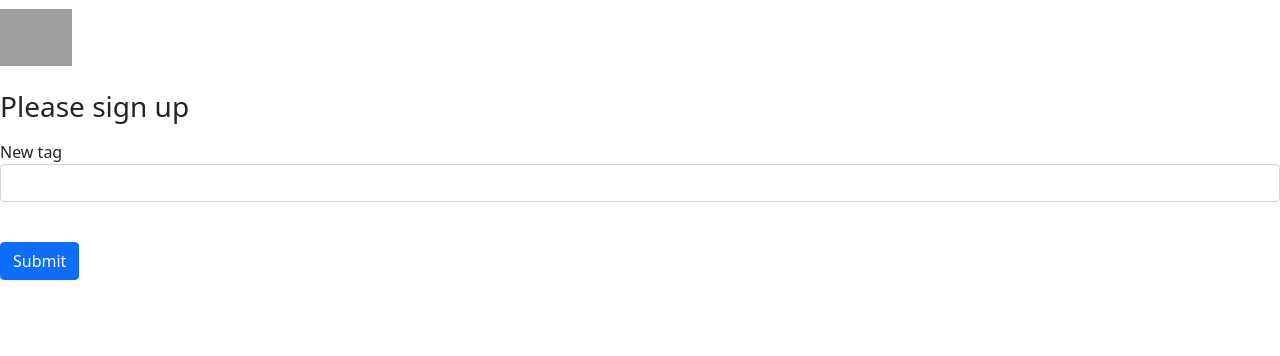
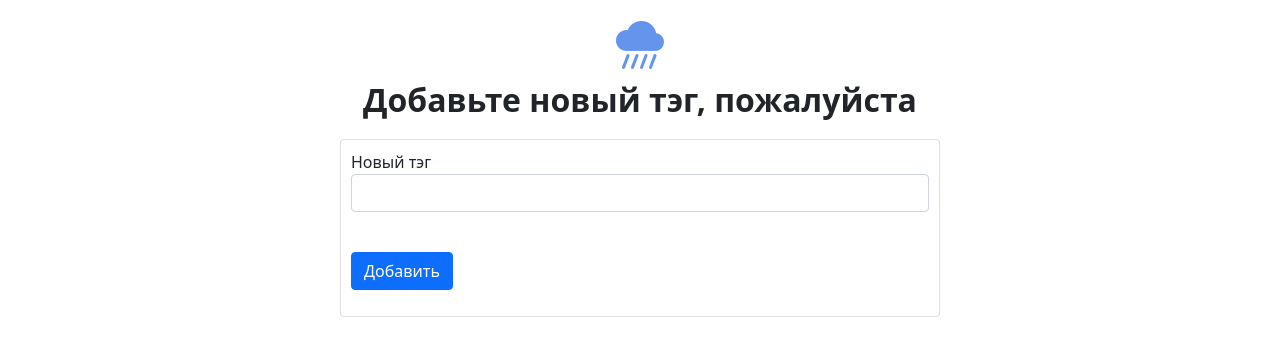
Before and after one commit to KonstantaBit/CloneTube, a Flask app: template AdminService/templates/addtag.html in a window 1280 px wide. Shown: the part 56-412 px from the top of the page. Run offline with Flask 2, Linux system fonts and the light colour scheme; the template is opened without the code that fills it: values that come from a table or form of the project are taken from there, others are empty; grey boxes are pictures that could not be loaded.

Commit message:
added addtag form

```diff
--- a/AdminService/forms.py
+++ b/AdminService/forms.py
@@ -4,5 +4,5 @@ from wtforms.validators import DataRequired
 
 
 class AddTagForm(FlaskForm):
-    content = StringField('New tag', validators=[DataRequired()])
-    submit = SubmitField('Submit')
+    content = StringField('Новый тэг', validators=[DataRequired()])
+    submit = SubmitField('Добавить')
--- a/AdminService/templates/addtag.html
+++ b/AdminService/templates/addtag.html
@@ -1,11 +1,15 @@
 {% extends "base.html" %}
 
 {% block content %}
-        <img class="mb-4" src="/docs/5.1/assets/brand/bootstrap-logo.svg" alt="" width="72" height="57">
-        <h1 class="h3 mb-3 fw-normal">Please sign up</h1>
-        <form action="" method="post" enctype="multipart/form-data">
-            {{ form.hidden_tag() }}
-            <p>
+<div class="addtag" style="text-align:center;">
+    <i class="bi-cloud-rain-heavy-fill" style="font-size: 3rem; color: cornflowerblue;"></i>
+</div>
+<h2 style="text-align:center;"><strong>Добавьте новый тэг, пожалуйста</strong></h2>
+<form action="" method="post" enctype="multipart/form-data">
+    {{ form.hidden_tag() }}
+    <div class="card bty" style="width:600px;">
+        <div class="row row-cols-1">
+            <div class="col mb-3">
                 {{ form.content.label }}<br>
                 {{ form.content(class="form-control", type="content") }}<br>
                 {% for error in form.content.errors %}
@@ -13,8 +17,10 @@
                         {{ error }}
                     </div>
                 {% endfor %}
-            </p>
-            <p>{{ form.submit(type="submit", class="btn btn-primary") }}</p>
-            <div>{{ message }}</div>
-        </form>
+            </div>
+        </div>
+        <p>{{ form.submit(type="submit", class="btn btn-primary") }}</p>
+        <div>{{ message }}</div>
+    </div>
+</form>
 {% endblock %}
```
Also changed, not shown: AdminService/views.py (+8 -6 lines).
